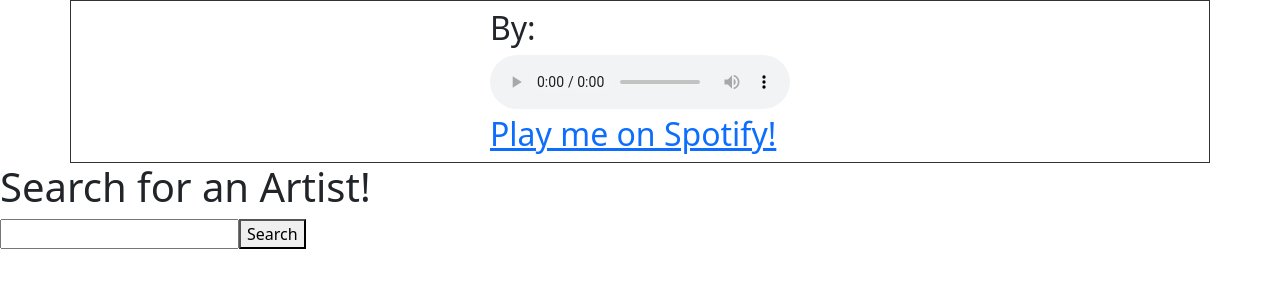
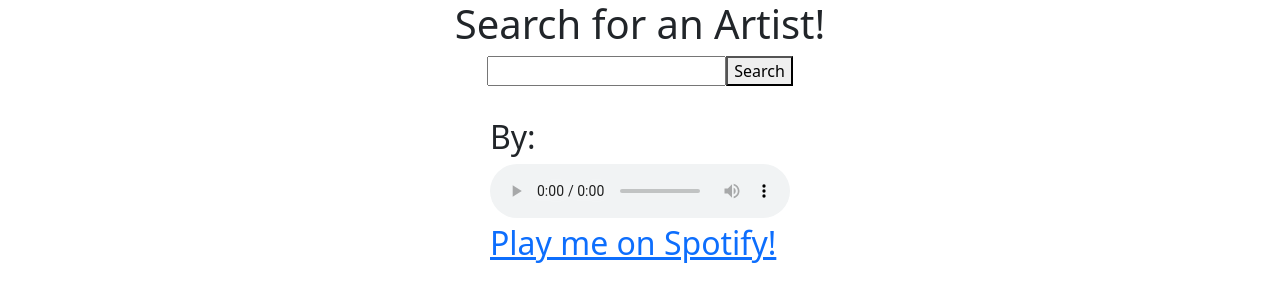
Before and after one commit to SinghSanity/SpotifyRecs, a React (Create React App) app in the folder frontend/: page / in a window 1280 px wide. Shown: the top 302 px of the page. Built offline with nearby package versions, Linux system fonts and the light colour scheme; no server answers.

Commit message:
Added search functionality

```diff
--- a/frontend/src/App.js
+++ b/frontend/src/App.js
@@ -26,22 +26,43 @@ function App() {
 
   console.log(preview);
 
+  function onSearchButton(){
+    fetch('/search?artist=' + String(inputRef.current.value)).then(res => res.json()).then(data => {
+      if (data.status =='success') {
+      setTitle(data.title);
+      setArtists(data.artists);
+      setImage(data.image);
+      setPreview(data.preview);
+      setSpotify(data.spotify);
+      }
+      else {
+        alert('No results found! Try to check your spelling or search again.');
+      }
+    });
+  }
+
   return (
     <div>
+
+      <div>
+
+        <h1 className='search_field'>Search for an Artist!</h1>
+
+        <div className="search_field">
+          <input ref={inputRef} type="text" aria-label="username-input" />
+            <button onClick={onSearchButton} type="submit">
+              Search
+            </button>
+        </div>
+      </div>
+
+      <br />
 
       <div>
         <Info title={title} artists={artists} cover={image} preview_sound={preview} spotify={spotify} />
       </div>
 
-      <div>
-            <h1 className="info">Search for an Artist!</h1>
-            <div className="info">
-              <input ref={inputRef} type="text" aria-label="username-input" />
-              <button type="submit">
-                Search
-              </button>
-            </div>
-      </div>
+
 
     </div>
   );
--- a/frontend/src/Info.css
+++ b/frontend/src/Info.css
@@ -5,9 +5,13 @@
     margin:auto;
 }
 .container{
-    border:1px solid #333;
-    /*margin-top: 1px;*/
     display: flex;
     justify-content: center;
     align-items: center;
 }
+
+.search_field{
+    display: flex;
+    justify-content: center;
+    align-items: center;
+}
```
Also changed, not shown: 2 other files (tests, documents, lock files or other folders).
